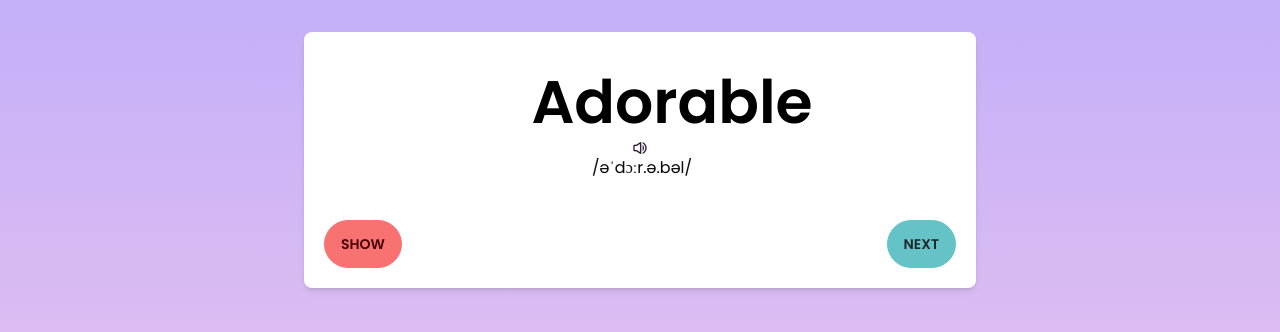
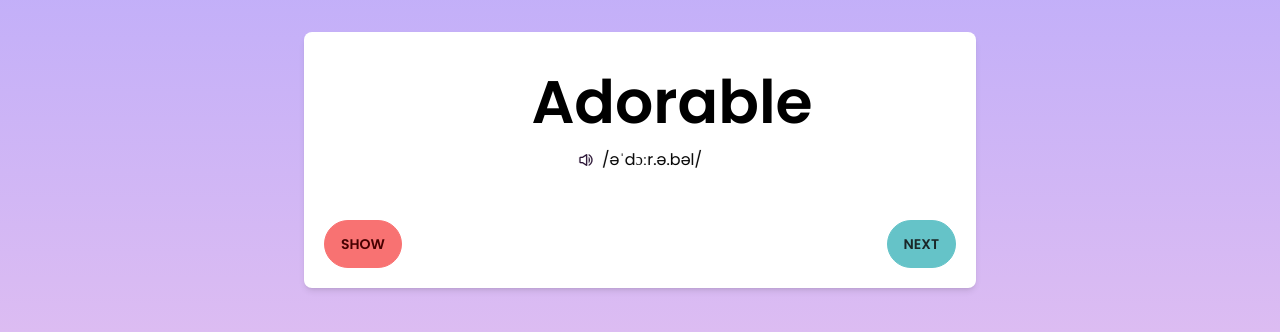
Before and after one commit to WordWiseProject/WordWise, a Django app: template wordwise/templates/wordwise/flashcard.html in a window 1280 px wide. Shown: the part 68-400 px from the top of the page. Run offline with Django 4.2, Linux system fonts and the light colour scheme; the template is opened without the code that fills it, so the values that code supplies are empty; parts of the project's set-up code (start-up, migrations or seed data) failed here and were passed over; some libraries are stand-ins or nearby versions.

Commit message:
update css

```diff
--- a/wordwise/static/css/flashcard.css
+++ b/wordwise/static/css/flashcard.css
@@ -46,7 +46,6 @@
     left: 50%;
     transform: translate(-50%, -50%);
     display: flex;
-    flex-direction: column;
     align-items: center;
     text-align: center;
 }
--- a/wordwise/templates/wordwise/flashcard.html
+++ b/wordwise/templates/wordwise/flashcard.html
@@ -1,26 +1,29 @@
 {% load static %}
+
 <!DOCTYPE html>
-<html data-theme="cupcake">
+<html data-theme="cupcake" lang="en">
   <head>
-    <meta charset="UTF-8">
-    <meta name="viewport" content="width=device-width, initial-scale=1.0">
+    <meta charset="UTF-8" />
+    <meta name="viewport" content="width=device-width, initial-scale=1.0" />
     <title>WordWise</title>
-    <link rel="stylesheet" href="{% static 'css/flashcard.css' %}">
-    <link href="https://cdn.jsdelivr.net/npm/daisyui@3.9.3/dist/full.css" rel="stylesheet" type="text/css" />
-    <link href='https://unpkg.com/boxicons@2.1.4/css/boxicons.min.css' rel='stylesheet'>
+    <link rel="stylesheet" href="{% static 'css/flashcard.css' %}" />
+    <link href="https://cdn.jsdelivr.net/npm/daisyui@3.9.3/dist/full.css"
+          rel="stylesheet"
+          type="text/css" />
+    <link href='https://unpkg.com/boxicons@2.1.4/css/boxicons.min.css'
+          rel='stylesheet' />
     <script src="https://cdn.tailwindcss.com"></script>
   </head>
-
   <body>
-  {% include 'base.html' %}
+    {% include "base.html" %}
     <div class="mx-auto max-w-2xl mt-8">
       <div class="card-flip-container">
         <div class="card-flip" id="card">
           <div class="card-front bg-white shadow-md rounded-lg p-8 pt-52 pb-12 relative">
             <h2 class="text-6xl font-semibold text-black mb-4 text-center absolute top-10 w-full">Adorable</h2>
             <div class="text-container">
-                    <i class='bx bx-volume-full'></i>
-                    <p class="text-black ml-1">/əˈdɔːr.ə.bəl/</p>
+              <i class="bx bx-volume-full"></i>
+              <p class="text-black ml-2">/əˈdɔːr.ə.bəl/</p>
             </div>
             <div class="button-container">
               <button class="btn btn-error" id="showButton">Show</button>
@@ -30,16 +33,15 @@
           <div class="card-back bg-white shadow-md rounded-lg p-8 pt-52 pb-12 relative">
             <!-- Add content for the back of the card here -->
             <div class="text-container">
-                    <p class="text-black ml-1">inspiring great affection; delightful; charming.</p>
+              <p class="text-black ml-1">(adj.) inspiring great affection; delightful; charming.</p>
             </div>
             <div class="button-container">
-                    <button class="btn btn-primary" id="nextButton">Next</button>
+              <button class="btn btn-primary" id="backButton">Next</button>
             </div>
           </div>
         </div>
       </div>
     </div>
     <script src="{% static 'js/flashcard.js' %}"></script>
-
   </body>
 </html>
```
Also changed, not shown: wordwise/templates/wordwise/jeopardy.html (deleted, +0 -31 lines), .pre-commit-config.yaml. Lines whose indentation alone changed are shown as unchanged.
